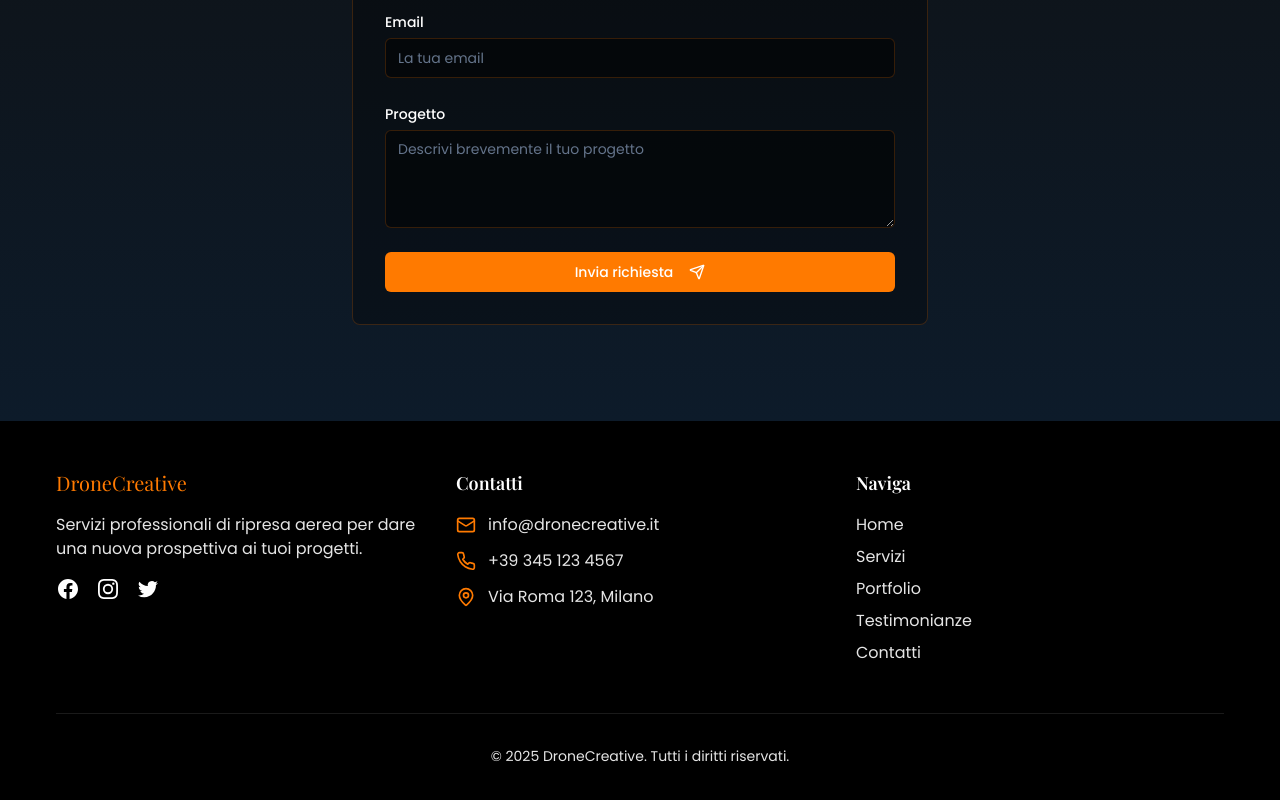
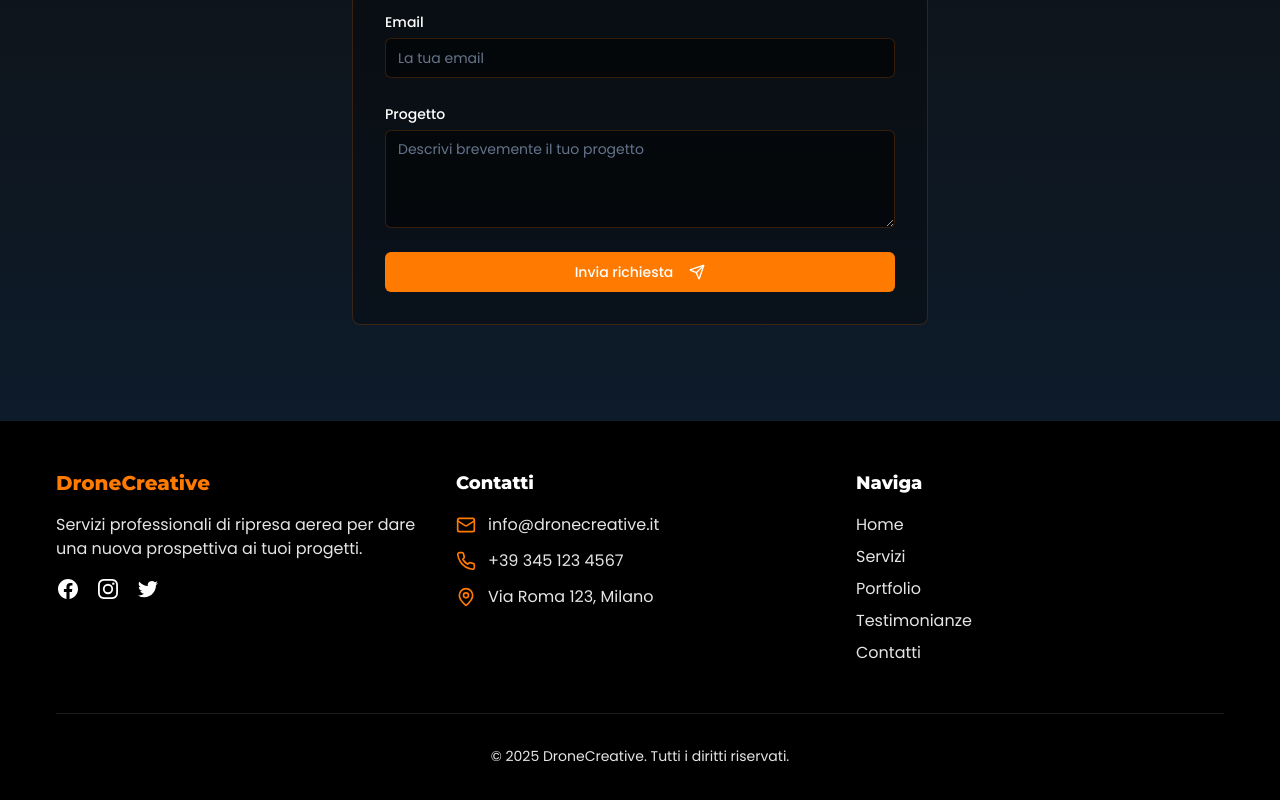
Before and after one commit to GiorgioDeAngelis/drone-cinematic-landing, a React (Vite) app: page / in a window 1280 px wide. Shown: the part 5213-6013 px from the top of the page. Built offline with nearby package versions, Linux system fonts and the light colour scheme.

Commit message:
Fix: Footer titles font
Change footer titles to Montserrat extra bold.

```diff
--- a/src/components/FooterSection.tsx
+++ b/src/components/FooterSection.tsx
@@ -7,7 +7,7 @@ const FooterSection = () => {
       <div className="container mx-auto">
         <div className="grid grid-cols-1 md:grid-cols-3 gap-8">
           <div>
-            <h3 className="text-drone-orange font-playfair text-xl mb-4">DroneCreative</h3>
+            <h3 className="text-drone-orange font-montserrat font-extrabold text-xl mb-4">DroneCreative</h3>
             <p className="text-drone-light mb-4">
               Servizi professionali di ripresa aerea per dare una nuova prospettiva ai tuoi progetti.
             </p>
@@ -31,7 +31,7 @@ const FooterSection = () => {
           </div>
 
           <div>
-            <h3 className="text-white font-semibold text-lg mb-4">Contatti</h3>
+            <h3 className="text-white font-montserrat font-extrabold text-lg mb-4">Contatti</h3>
             <ul className="space-y-3">
               <li className="flex items-center text-drone-light">
                 <Mail className="h-5 w-5 mr-3 text-drone-orange" />
@@ -49,7 +49,7 @@ const FooterSection = () => {
           </div>
 
           <div>
-            <h3 className="text-white font-semibold text-lg mb-4">Naviga</h3>
+            <h3 className="text-white font-montserrat font-extrabold text-lg mb-4">Naviga</h3>
             <ul className="space-y-2">
               <li>
                 <a href="#hero" className="text-drone-light hover:text-drone-orange transition-colors">Home</a>
```
